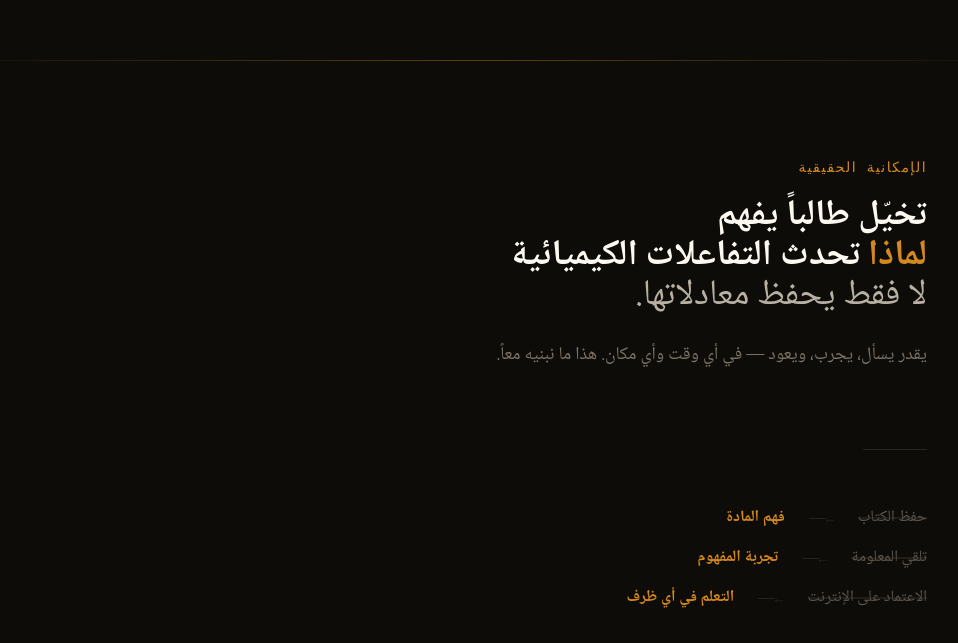
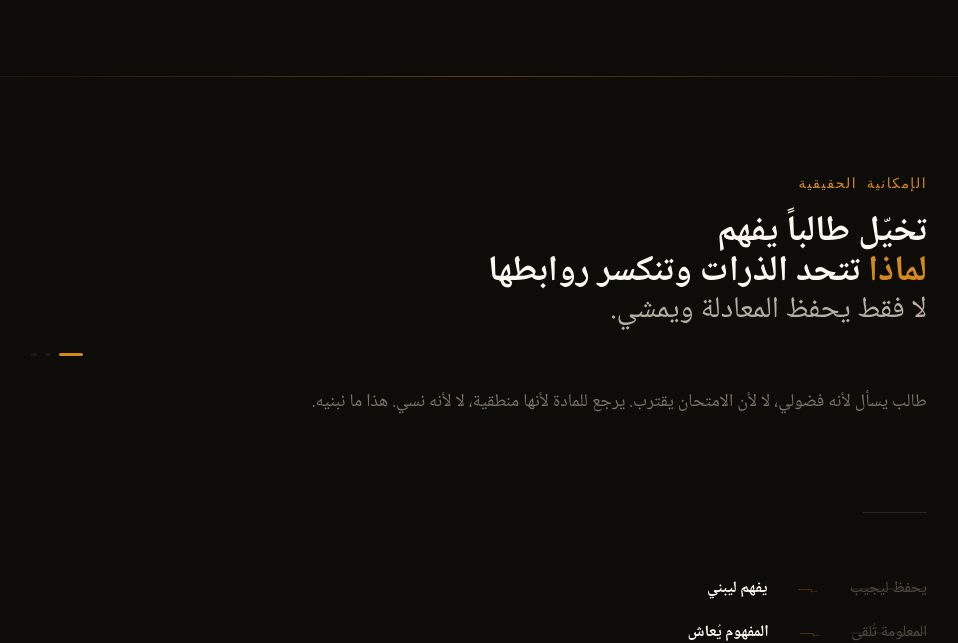
Before and after one commit to altyebv/Nafeer, a Next.js app in the folder Nafeer/: page / in a window 1280 px wide. Shown: the part 2204-2847 px from the top of the page, without its empty margins (161-1119 px from the left). Built offline with nearby package versions, Linux system fonts and the light colour scheme; no server answers; the database is empty; a web font is replaced by a local one.

Commit message:
animated questions

```diff
--- a/Nafeer/src/components/landing/Visionsection.jsx
+++ b/Nafeer/src/components/landing/Visionsection.jsx
@@ -1,20 +1,98 @@
 'use client';
-import { useEffect, useRef } from 'react';
+import { useEffect, useRef, useState } from 'react';
 import { gsap, ScrollTrigger } from '@/lib/gsap';
 
 const contrasts = [
-  { before: 'حفظ الكتاب',          after: 'فهم المادة' },
-  { before: 'تلقي المعلومة',        after: 'تجربة المفهوم' },
-  { before: 'الاعتماد على الإنترنت', after: 'التعلم في أي ظرف' },
+  { before: 'يحفظ ليجيب',      after: 'يفهم ليبني' },
+  { before: 'المعلومة تُلقى',  after: 'المفهوم يُعاش' },
+  { before: 'ينتهي بالامتحان', after: 'يبقى لما بعده' },
+];
+
+const phrases = [
+  {
+    word:     'لماذا',
+    subject:  'تتحد الذرات وتنكسر روابطها',
+    contrast: 'لا فقط يحفظ المعادلة ويمشي.',
+  },
+  {
+    word:     'كيف',
+    subject:  'شكّلت طرق التجارة حضارات بأكملها',
+    contrast: 'لا فقط يحفظ أسماء المحيطات.',
+  },
+  {
+    word:     'متى',
+    subject:  'تتوزع الأحمال وتصل المنشآت لحدودها',
+    contrast: 'لا فقط يحفظ قوانين الإجهاد.',
+  },
 ];
 
 export default function VisionSection() {
-  const sectionRef = useRef(null);
+  const sectionRef  = useRef(null);
+  const cycleRef    = useRef(null);
+  const wordRef     = useRef(null);
+  const subjectRef  = useRef(null);
+  const contrastRef = useRef(null);
+  const [index, setIndex] = useState(0);
+  const indexRef = useRef(0);
+
+  // Desktop: rotateX card-flip. Mobile: clean fade-slide (no blur+3d combo)
+  const flipWord = (el, newText, isMobile, onDone) => {
+    if (!el) return;
+    if (isMobile) {
+      gsap.fromTo(el,
+        { opacity: 1, y: 0 },
+        {
+          opacity: 0, y: -10,
+          duration: 0.2, ease: 'power2.in',
+          onComplete: () => {
+            el.textContent = newText;
+            gsap.fromTo(el,
+              { opacity: 0, y: 10 },
+              { opacity: 1, y: 0, duration: 0.28, ease: 'power3.out', onComplete: onDone }
+            );
+          },
+        }
+      );
+    } else {
+      gsap.fromTo(el,
+        { rotateX: 0, opacity: 1 },
+        {
+          rotateX: -90, opacity: 0,
+          duration: 0.22, ease: 'power2.in',
+          onComplete: () => {
+            el.textContent = newText;
+            gsap.fromTo(el,
+              { rotateX: 90, opacity: 0 },
+              { rotateX: 0, opacity: 1, duration: 0.28, ease: 'back.out(1.4)', onComplete: onDone }
+            );
+          },
+        }
+      );
+    }
+  };
+
+  const swapLine = (el, newText, delay = 0) => {
+    if (!el) return;
+    gsap.fromTo(el,
+      { y: 0, opacity: 1, filter: 'blur(0px)' },
+      {
+        y: -12, opacity: 0, filter: 'blur(2px)',
+        duration: 0.25, ease: 'power2.in', delay,
+        onComplete: () => {
+          el.textContent = newText;
+          gsap.fromTo(el,
+            { y: 12, opacity: 0, filter: 'blur(2px)' },
+            { y: 0, opacity: 1, filter: 'blur(0px)', duration: 0.35, ease: 'power3.out' }
+          );
+        },
+      }
+    );
+  };
 
   useEffect(() => {
     const ctx = gsap.context(() => {
 
-      // Vision statement: slide up
+      // ── Scroll-in ───────────────────────────────────────────────
       gsap.fromTo('.vision-statement',
         { opacity: 0, y: 48 },
         {
@@ -23,16 +101,14 @@ export default function VisionSection() {
         }
       );
 
-      // Vision text lines: stagger each line
       gsap.fromTo('.vision-line',
         { opacity: 0, y: 20 },
         {
-          opacity: 1, y: 0, duration: 0.7, stagger: 0.15, ease: 'power3.out',
+          opacity: 1, y: 0, duration: 0.7, stagger: 0.18, ease: 'power3.out',
           scrollTrigger: { trigger: '.vision-lines', start: 'top 88%', once: true },
         }
       );
 
-      // Divider: draw
       gsap.fromTo('.vision-divider',
         { scaleX: 0, transformOrigin: 'right center' },
         {
@@ -41,76 +117,206 @@ export default function VisionSection() {
         }
       );
 
-      // Contrasts: slide from right, stagger
       gsap.fromTo('.vision-contrast',
-        { opacity: 0, x: 28 },
+        { opacity: 0, x: 20 },
         {
           opacity: 1, x: 0, duration: 0.65, stagger: 0.14, ease: 'power3.out',
           scrollTrigger: { trigger: '.vision-contrasts', start: 'top 90%', once: true },
         }
       );
 
+      // ── Cycle ───────────────────────────────────────────────────
+      const startCycle = () => {
+        const isMobile = window.innerWidth < 640;
+
+        const tick = () => {
+          const next = (indexRef.current + 1) % phrases.length;
+          indexRef.current = next;
+          setIndex(next);
+
+          flipWord(wordRef.current, phrases[next].word, isMobile, () => {
+            swapLine(subjectRef.current,  phrases[next].subject,  0);
+            swapLine(contrastRef.current, phrases[next].contrast, 0.08);
+          });
+        };
+
+        cycleRef.current = setInterval(tick, 3400);
+
+        // Pause cycle when tab is hidden, resume cleanly
+        const onVisibility = () => {
+          if (document.hidden) {
+            clearInterval(cycleRef.current);
+          } else {
+            // Small delay so the browser has painted before we animate
+            setTimeout(() => { cycleRef.current = setInterval(tick, 3400); }, 300);
+          }
+        };
+        document.addEventListener('visibilitychange', onVisibility);
+        // Store cleanup on ref so we can remove it
+        cycleRef._visCleanup = () => document.removeEventListener('visibilitychange', onVisibility);
+      };
+
+      ScrollTrigger.create({
+        trigger: '.vision-lines',
+        start: 'top 88%',
+        once: true,
+        onEnter: () => setTimeout(startCycle, 1800),
+      });
+
     }, sectionRef);
 
-    return () => ctx.revert();
+    return () => {
+      ctx.revert();
+      clearInterval(cycleRef.current);
+      if (cycleRef._visCleanup) cycleRef._visCleanup();
+    };
   }, []);
 
   return (
-    <section ref={sectionRef} id="vision" className="py-16 sm:py-24 px-4 sm:px-6 relative">
+    <section ref={sectionRef} id="vision" className="py-16 sm:py-28 px-4 sm:px-6 relative">
       <div className="ember-line max-w-6xl mx-auto mb-16 sm:mb-24 opacity-40" />
 
       <div className="max-w-4xl mx-auto">
 
-        {/* Vision statement block */}
-        <div className="vision-statement mb-14 sm:mb-20" style={{ opacity: 0 }}>
-          <span className="inline-block text-xs sm:text-sm font-mono tracking-widest uppercase mb-5" style={{ color: 'var(--accent)' }}>
+        {/* ── Vision statement ─────────────────────────────────────── */}
+        <div className="vision-statement mb-16 sm:mb-24" style={{ opacity: 0 }}>
+          <span
+            className="inline-block text-xs sm:text-sm font-mono tracking-widest uppercase mb-5"
+            style={{ color: 'var(--accent)' }}
+          >
             الإمكانية الحقيقية
           </span>
 
-          {/* Lines stagger individually */}
-          <div className="vision-lines text-2xl sm:text-3xl md:text-4xl font-arabic font-bold leading-relaxed" style={{ color: 'var(--text-primary)' }}>
-            <p className="vision-line" style={{ opacity: 0 }}>تخيّل طالباً يفهم</p>
-            <p className="vision-line" style={{ opacity: 0 }}>
-              <em className="not-italic" style={{ color: 'var(--accent)' }}>لماذا</em>
-              {' '}تحدث التفاعلات الكيميائية
+          {/*
+            perspective on a tight wrapper — only the word el needs 3D context,
+            not the whole block, which avoids clipping issues on the other lines
+          */}
+          <div
+            className="vision-lines font-arabic font-bold"
+            style={{ color: 'var(--text-primary)' }}
+          >
+            {/* Fixed line */}
+            <p
+              className="vision-line text-2xl sm:text-3xl md:text-4xl leading-relaxed"
+              style={{ opacity: 0 }}
+            >
+              تخيّل طالباً يفهم
             </p>
-            <p className="vision-line" style={{ color: 'var(--text-secondary)', fontWeight: 400, opacity: 0 }}>
-              لا فقط يحفظ معادلاتها.
+
+            {/*
+              Animated line — on mobile the word and subject are stacked so
+              the subject wraps freely without any overflow:hidden clipping it.
+              On sm+ they sit inline as before.
+            */}
+            <p
+              className="vision-line text-2xl sm:text-3xl md:text-4xl leading-relaxed"
+              style={{ opacity: 0 }}
+            >
+              {/* Word: perspective wrapper only here */}
+              <span style={{ display: 'inline-block', perspective: 500 }}>
+                <em
+                  ref={wordRef}
+                  className="not-italic"
+                  style={{ color: 'var(--accent)', display: 'inline-block' }}
+                >
+                  {phrases[0].word}
+                </em>
+              </span>
+              {/* Non-breaking space keeps word+subject on same visual flow */}
+              {'\u00a0'}
+              {/* Subject — no overflow:hidden so wrapped lines aren't clipped */}
+              <span
+                ref={subjectRef}
+                style={{ display: 'inline' }}
+              >
+                {phrases[0].subject}
+              </span>
+            </p>
+
+            {/* Contrast line — lighter weight, no clip needed */}
+            <p
+              className="vision-line text-lg sm:text-2xl md:text-3xl leading-relaxed"
+              style={{ color: 'var(--text-secondary)', fontWeight: 400, opacity: 0 }}
+            >
+              <span ref={contrastRef} style={{ display: 'inline-block' }}>
+                {phrases[0].contrast}
+              </span>
             </p>
           </div>
 
-          <p className="mt-6 text-base sm:text-lg leading-loose font-arabic max-w-2xl" style={{ color: 'var(--text-muted)' }}>
-            يقدر يسأل، يجرب، ويعود — في أي وقت وأي مكان.
-            هذا ما نبنيه معاً.
+          {/* Progress pills — centred on mobile, right on desktop */}
+          <div className="flex gap-2 mt-6 justify-center sm:justify-end">
+            {phrases.map((p, i) => (
+              <span
+                key={i}
+                title={p.word}
+                style={{
+                  width: i === index ? 24 : 6,
+                  height: 3,
+                  borderRadius: 2,
+                  background: i === index ? 'var(--accent)' : 'var(--border-subtle)',
+                  transition: 'width 0.45s cubic-bezier(0.34,1.56,0.64,1), background 0.3s ease',
+                  display: 'inline-block',
+                }}
+              />
+            ))}
+          </div>
+
+          <p
+            className="mt-8 text-base sm:text-lg leading-loose font-arabic max-w-2xl"
+            style={{ color: 'var(--text-muted)' }}
+          >
+            طالب يسأل لأنه فضولي، لا لأن الامتحان يقترب.
+            يرجع للمادة لأنها منطقية، لا لأنه نسي.
+            هذا ما نبنيه.
           </p>
         </div>
 
-        {/* Divider */}
+        {/* ── Divider ──────────────────────────────────────────────── */}
         <div
-          className="vision-divider mb-10 sm:mb-14 w-16"
+          className="vision-divider mb-12 sm:mb-16 w-16"
           style={{ height: '1px', background: 'var(--border-mid)', transform: 'scaleX(0)' }}
         />
 
-        {/* Before / After contrasts */}
-        <div className="vision-contrasts space-y-4">
+        {/* ── Contrasts ────────────────────────────────────────────── */}
+        <div className="vision-contrasts space-y-4 sm:space-y-5">
           {contrasts.map((c, i) => (
-            <div key={i} className="vision-contrast flex items-center gap-3 sm:gap-6 flex-wrap" style={{ opacity: 0 }}>
+            <div
+              key={i}
+              className="vision-contrast flex items-center gap-3 sm:gap-8 flex-wrap"
+              style={{ opacity: 0 }}
+            >
               {/* Before — strikethrough */}
-              <span className="relative text-sm sm:text-base font-arabic" style={{ color: 'var(--text-muted)', opacity: 0.7 }}>
-                <span className="relative">
-                  {c.before}
-                  <span className="absolute left-0 right-0 top-1/2 -translate-y-1/2" style={{ height: '1px', background: 'var(--text-muted)', opacity: 0.5 }} />
-                </span>
+              <span
+                className="relative text-sm sm:text-base font-arabic"
+                style={{ color: 'var(--text-muted)', opacity: 0.6 }}
+              >
+                {c.before}
+                <span
+                  className="absolute left-0 right-0 top-1/2 -translate-y-1/2"
+                  style={{ height: '1px', background: 'var(--text-muted)', opacity: 0.45 }}
+                />
               </span>
 
-              {/* Arrow */}
-              <span className="font-mono text-sm shrink-0" style={{ color: 'var(--border-mid)', transform: 'scaleX(-1)', display: 'inline-block' }}>──→</span>
+              {/* Arrow — shorter on mobile so it doesn't eat space */}
+              <span
+                className="font-mono text-xs shrink-0 hidden xs:inline-block sm:inline-block"
+                style={{ color: 'var(--accent)', opacity: 0.35, transform: 'scaleX(-1)', display: 'inline-block', letterSpacing: '-1px' }}
+              >
+                ──→
+              </span>
 
               {/* After */}
-              <span className="text-sm sm:text-base font-arabic font-bold" style={{ color: 'var(--accent)' }}>{c.after}</span>
+              <span
+                className="text-sm sm:text-base font-arabic font-bold"
+                style={{ color: 'var(--text-primary)' }}
+              >
+                {c.after}
+              </span>
             </div>
           ))}
         </div>
+
       </div>
     </section>
   );
```
